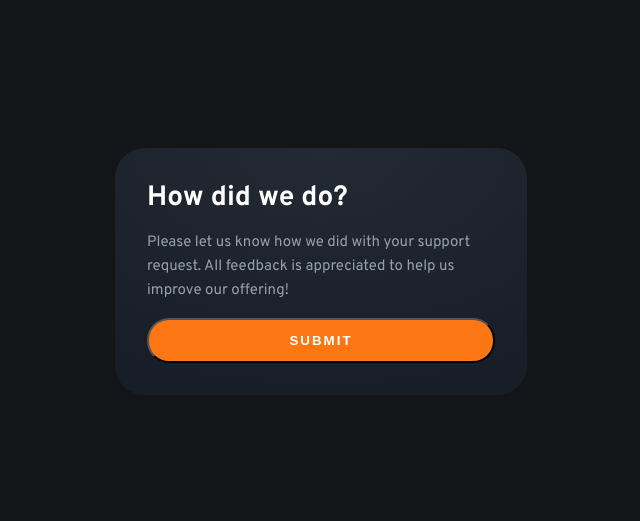
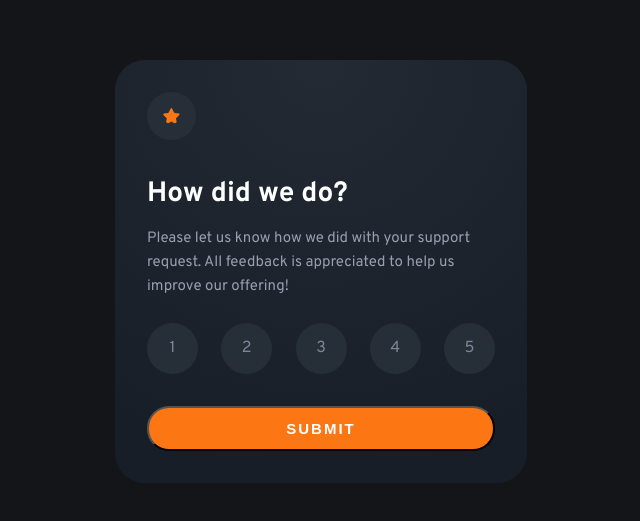
Before and after one commit to devjoppe/Interactive-rating-component, a plain HTML site: page index.html in a window 1280 px wide. Shown: the part 129-650 px from the top of the page, without its empty margins (319-959 px from the left). Drawn offline with Linux system fonts and the light colour scheme.

Commit message:
base design complete

```diff
--- a/index.html
+++ b/index.html
@@ -16,6 +16,9 @@
 
   <div class="container">
     <div class="component">
+      <div class="icons">
+        <img class="star-icon" src="images/icon-star.svg">
+      </div>
       <header>
         <h1>How did we do?</h1>
       </header>
@@ -27,7 +30,14 @@
           </p>
         </section>
         <section id="rating">
-          <button id="submitrating" class="primary">Submit</button>
+          <div class="ratings">
+            <a href="#" id="1" class="ratinglink">1</a>
+            <a href="#" id="2" class="ratinglink">2</a>
+            <a href="#" id="3" class="ratinglink">3</a>
+            <a href="#" id="4" class="ratinglink">4</a>
+            <a href="#" id="5" class="ratinglink">5</a>
+          </div>
+          <button id="submitrating" class="primary-background">Submit</button>
         </section>
       </main>
     </div>
--- a/scss/component.scss
+++ b/scss/component.scss
@@ -7,3 +7,20 @@
 .component {
     margin: 32px;
 }
+
+//Ratings
+.ratings {
+    display: flex;
+    justify-content: space-between;
+}
+
+.ratinglink {
+    display: flex;
+    justify-content: center;
+    align-items: center;
+    background: $color-dark-blue;
+    width: 51px;
+    height: 51px;
+    border-radius: 50%;
+    color: $color-medium-grey;
+}
--- a/scss/config.scss
+++ b/scss/config.scss
@@ -15,6 +15,11 @@ $color-very-dark-blue: #131518;
 // Root
 :root {
     font-family: $font-primary;
+}
+
+//Mixins
+@mixin font-size {
+    font-size: 15px;
 }
 
 // Body
@@ -39,9 +44,14 @@ h1 {
 }
 
 p {
-    font-size: 15px;
+    @include font-size;
     color: $color-light-grey;
     line-height: 24px;
+    margin-bottom: 24px;
+}
+
+a {
+    text-decoration: none;
 }
 
 // Buttons
@@ -53,8 +63,18 @@ button {
     height: 45px;
     font-weight: 700;
     letter-spacing: 2px;
+    @include font-size;
+    padding: 11px 0 11px 0;
+    margin-top: 32px;
 }
 
-.primary {
+.primary-background {
     background: $color-orange;
 }
+
+// Icons
+.star-icon {
+    background: $color-dark-blue;
+    padding: 16px;
+    border-radius: 50%;
+}
```
Also changed, not shown: css/style.min.css.
